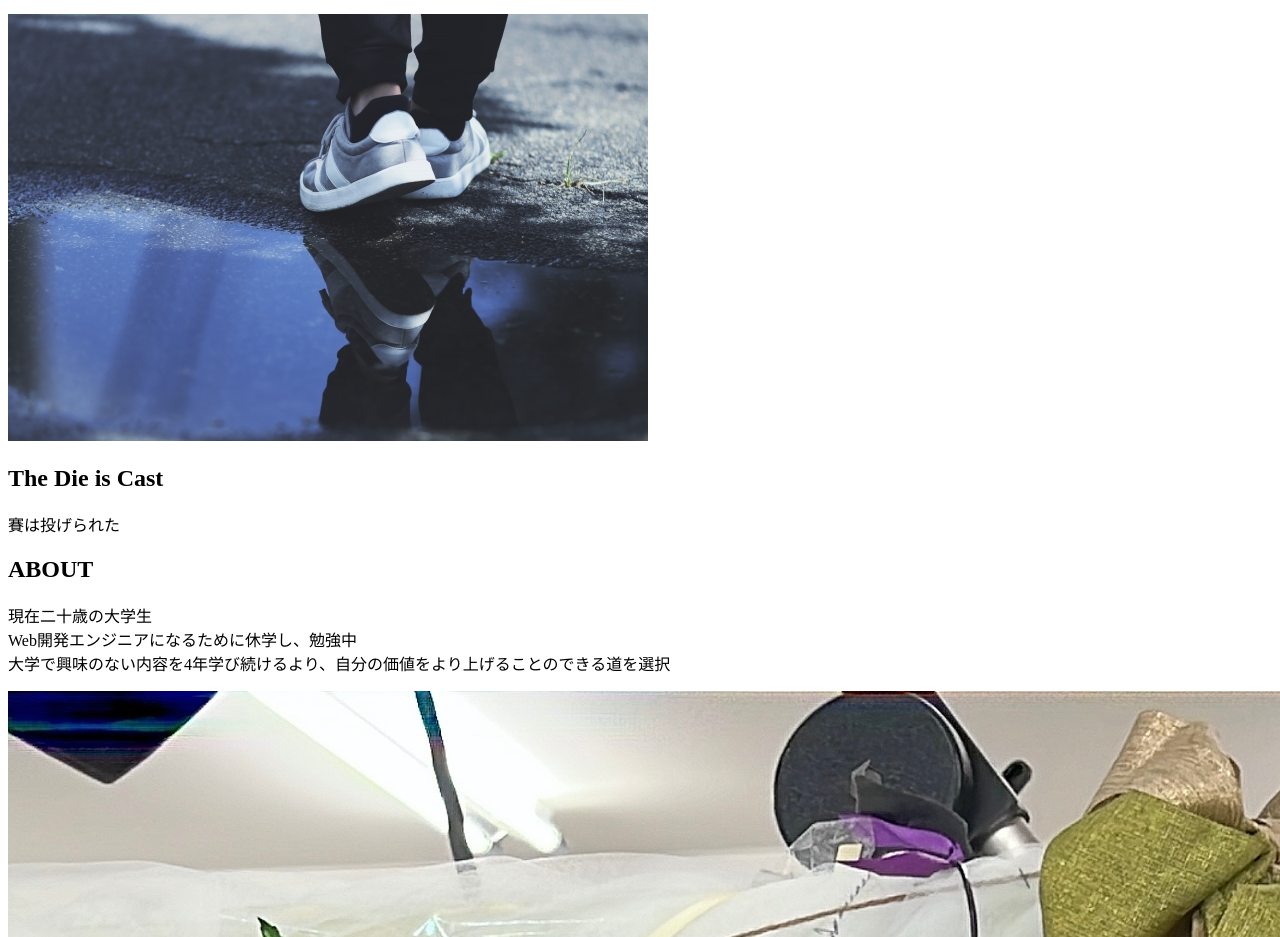
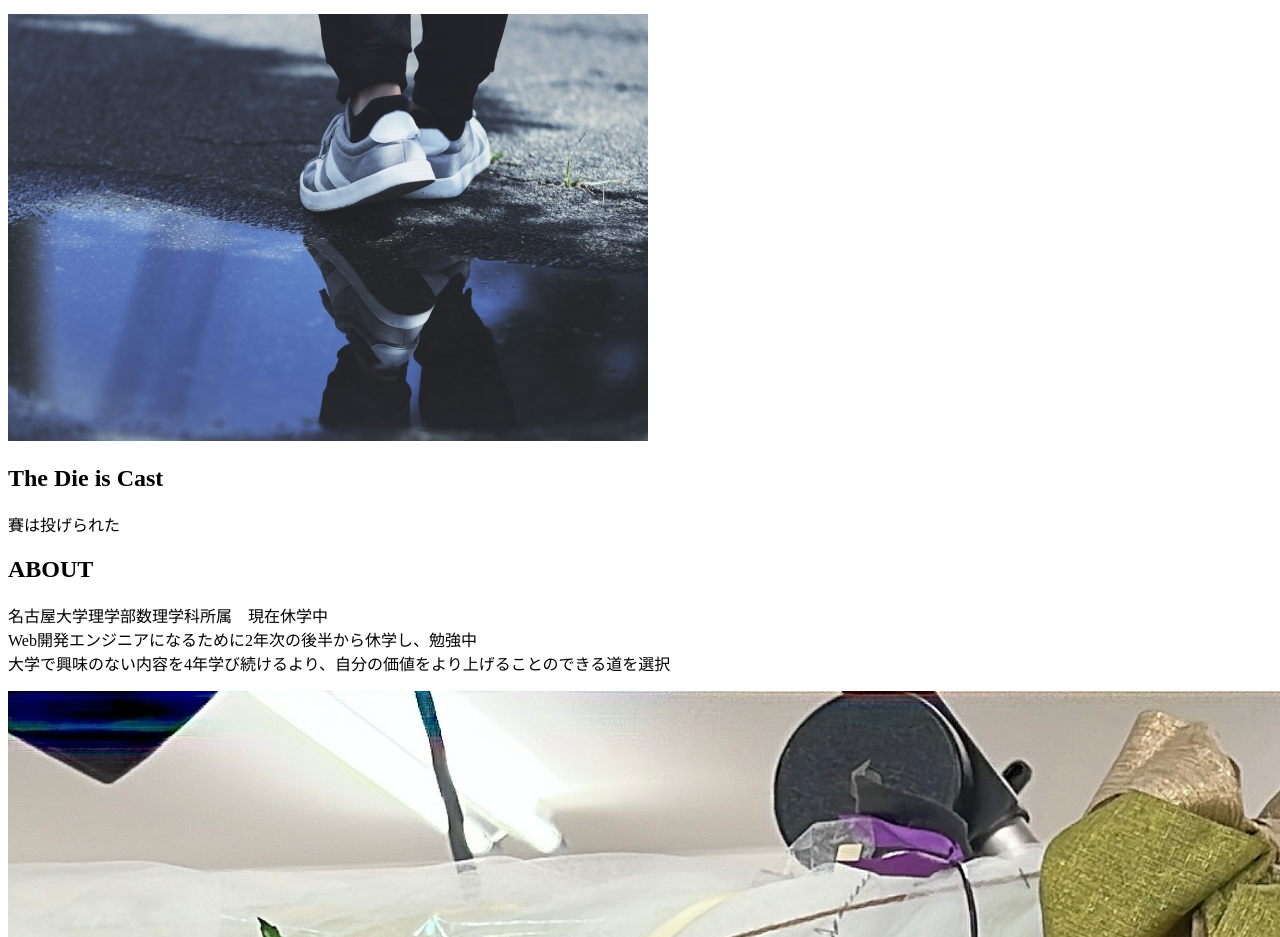
Before and after one commit to FujisawaShouya/Mywebsite, a plain HTML site: page index.html in a window 1280 px wide. Shown: the part 163-1100 px from the top of the page. Drawn offline with Linux system fonts and the light colour scheme; a web font is replaced by a local one.

Commit message:
about内のテキストを変更

```diff
--- a/index.html
+++ b/index.html
@@ -40,9 +40,9 @@
       </div>
       <div class="about_content">
         <div class="about_content-main">
-          <p class="about_text">現在二十歳の大学生
+          <p class="about_text">名古屋大学理学部数理学科所属　現在休学中
             <br>
-            Web開発エンジニアになるために休学し、勉強中
+            Web開発エンジニアになるために2年次の後半から休学し、勉強中
             <br>
             大学で興味のない内容を4年学び続けるより、自分の価値をより上げることのできる道を選択
           </p>
```
